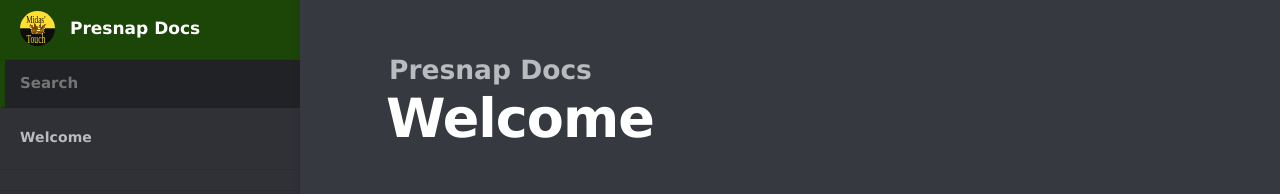
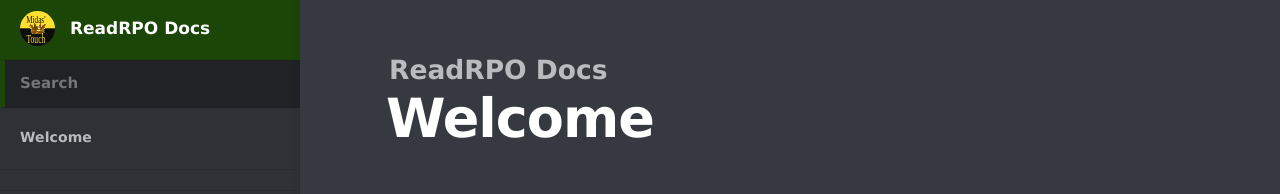
Before and after one commit to ReadRPO/readrpo.github.io, a Jekyll site: the page built from index.md, in a window 1280 px wide. Shown: the top 194 px of the page. Built offline with Jekyll 4.4.1, drawn with Linux system fonts in a browser that asks for light colours.

Commit message:
update name

```diff
--- a/_config.yml
+++ b/_config.yml
@@ -1,21 +1,21 @@
 # ----
 # Site
 
-title: Presnap Docs
-url: "https://presnap.github.io"
+title: ReadRPO Docs
+url: "https://ReadRPO.github.io"
 baseurl:
 show_full_navigation: true
 
 # Values for the jekyll-seo-tag gem (https://github.com/jekyll/jekyll-seo-tag)
 logo: /siteicon.png
-description: Presnap Docs hosted on GitHub Pages
+description: ReadRPO Docs hosted on GitHub Pages
 author:
   name: Aarav Batra
   email: aaravbatra@duck.com
 social:
   name: Documentation
   links:
-    - https://github.com/Presnap/Presnap.github.io
+    - https://github.com/ReadRPO/readrpo.github.io
 
 # -----
 # Build
```
